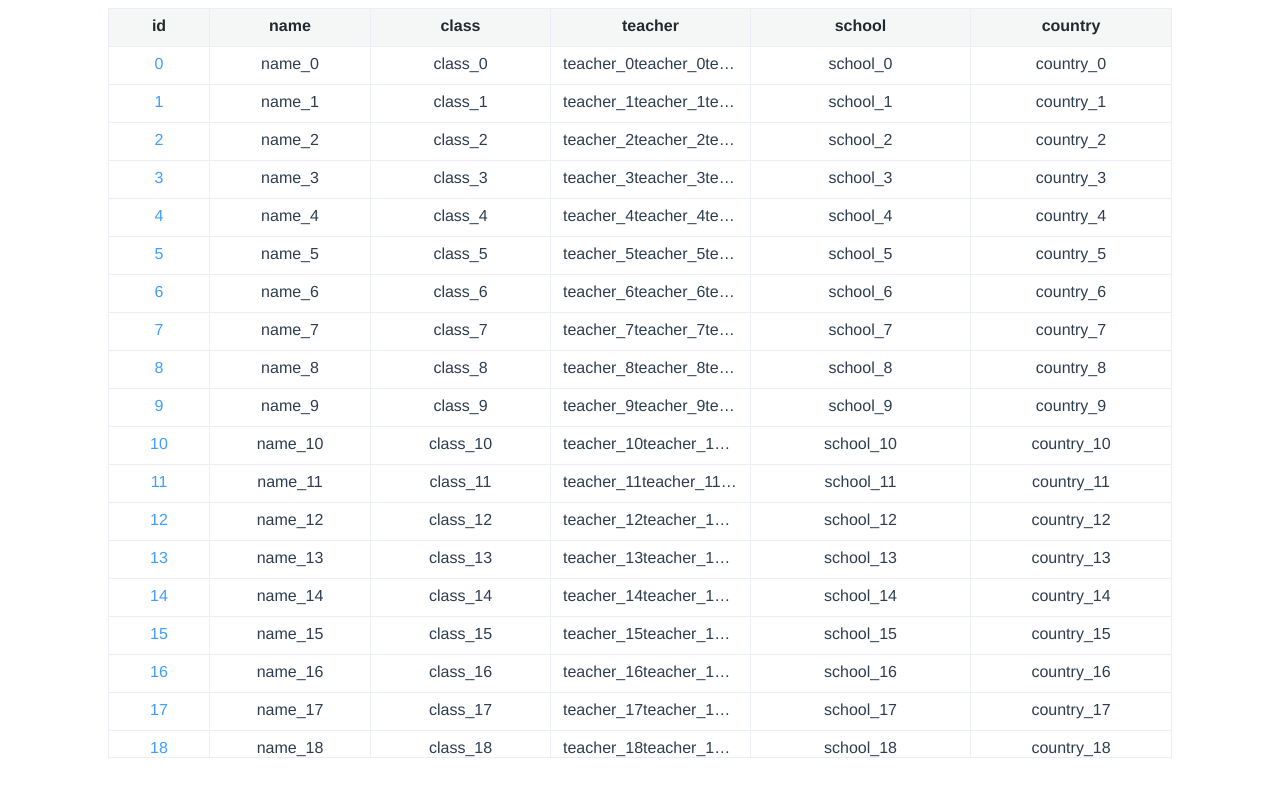
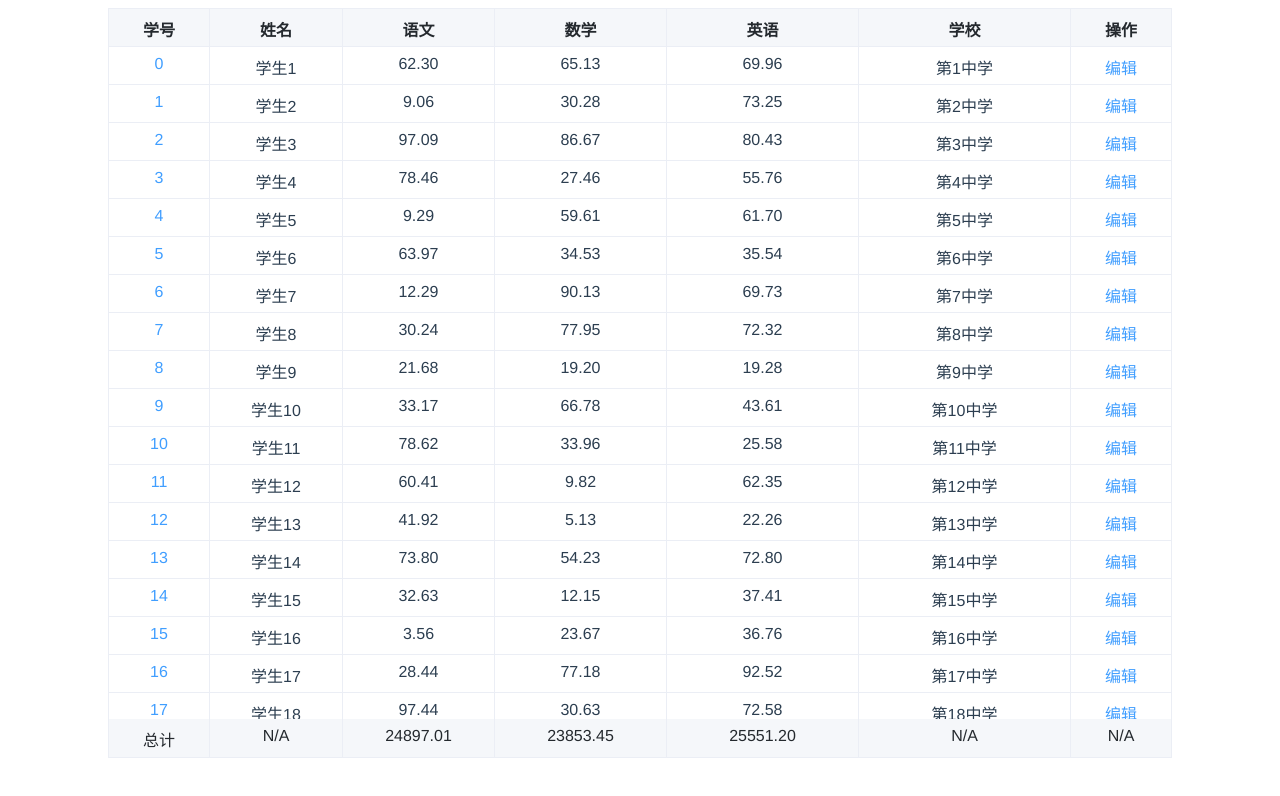
Before and after one commit to masonz/infinity-table, a Vue app: page / in a window 1280 px wide. Shown: the top 796 px of the page. Built offline with nearby package versions, Linux system fonts and the light colour scheme.

Commit message:
feat: Fixed table footer

```diff
--- a/src/App.vue
+++ b/src/App.vue
@@ -4,12 +4,20 @@
                     :data="data"
                     :column-defs="columnDefs"
                     :height="750"
-                    hover>
+                    hover
+                    summary>
       <template slot-scope="s"
                 slot="id">
-        <span @click="onClick(s.row)"
-              style="color: #409eff;">
+        <span class="clickable"
+              @click="onClick(`点击了学号${s.row.id}`)">
           {{ s.row.id }}
+        </span>
+      </template>
+      <template slot-scope="s"
+                slot="operation">
+        <span class="clickable"
+              @click="onClick(`编辑${s.row.name}`)">
+          编辑
         </span>
       </template>
     </infinity-table>
@@ -26,38 +34,29 @@ import InfinityTable from './components/InfinityTable.vue'
   },
 })
 export default class App extends Vue {
-  protected data: any[] = []
-
-  public mounted() {
-    this.data = []
-    for (let i = 0; i < 500; i++) {
-      this.data.push({
-        id: i,
-        name: `name_${i}`,
-        class: `class_${i}`,
-        teacher: `teacher_${i}teacher_${i}teacher_${i}`,
-        school: `school_${i}`,
-        country: `country_${i}`,
-      })
-    }
-  }
 
   get columnDefs() {
     const colunms: any[] = []
     const firstRow = this.data.find((row) => row.id === 1)
     if (firstRow) {
-      Object.keys(firstRow).forEach((key, i) => {
-        const column = {
+      const keyMaps = Object.keys(firstRow)
+      keyMaps.forEach((key, i) => {
+        const column: { [key: string]: any } = {
           filed: key,
-          title: key,
+          title: this.subjectKeyMaps[key],
           width: 100 + i * 20,
           fixed: '',
-          slot: i === 0,
+          slot: false,
         }
         if (i <= 0) {
+          column.width = ''
+          column.slot = true
           column.fixed = 'left'
+          column.summary = '总计'
         }
-        if (i >= 5) {
+        if (i === keyMaps.length - 1) {
+          column.width = ''
+          column.slot = true
           column.fixed = 'right'
         }
         colunms.push(column)
@@ -66,8 +65,40 @@ export default class App extends Vue {
     return colunms
   }
 
-  public onClick(row: any) {
-    alert(`自定义单元格: ${row.id}`)
+  get subjectKeyMaps(): { [key: string]: string } {
+    return {
+      id: '学号',
+      name: '姓名',
+      chinese: '语文',
+      math: '数学',
+      english: '英语',
+      school: '学校',
+      operation: '操作',
+    }
+  }
+  protected data: any[] = []
+
+  public mounted() {
+    this.data = []
+    for (let i = 0; i < 500; i++) {
+      this.data.push({
+        id: i,
+        name: `学生${i + 1}`,
+        chinese: `${this.randomGrade()}`,
+        math: `${this.randomGrade()}`,
+        english: `${this.randomGrade()}`,
+        school: `第${i + 1}中学`,
+        operation: '',
+      })
+    }
+  }
+
+  public onClick(label: string) {
+    alert(label)
+  }
+
+  private randomGrade(): string {
+    return (Math.random() * 100).toFixed(2)
   }
 }
 </script>
@@ -80,4 +111,9 @@ export default class App extends Vue {
   text-align: center;
   color: #2c3e50;
 }
+
+.clickable {
+  color: #409eff;
+  cursor: pointer;
+}
 </style>
--- a/src/components/InfinityTable.vue
+++ b/src/components/InfinityTable.vue
@@ -30,10 +30,10 @@
             </div>
           </div>
         </div>
-        <div ref="theadMiddle"
-             class="table__header-middle"
-             :style="theadMiddleWrapStyle">
-          <div :style="theadMiddleStyle">
+        <div ref="theadMiddleWrapper"
+             class="table__header-middle-wrapper">
+          <div ref="theadMiddle"
+               class="table__header-middle">
             <div class="infinity-table__row">
               <div class="infinity-table__cell header-label"
                    v-for="(column, i) in columns"
@@ -146,10 +146,47 @@
       <!-- 表格部分 -->
 
       <!-- 表格底部 -->
-      <div class="infinity-table__foot">
-        <div class="table__foot-left"></div>
-        <div class="table__foot-middle"></div>
-        <div class="table__foot-right"></div>
+      <div ref="tfoot"
+           class="infinity-table__footer"
+           v-show="showSummary">
+        <div ref="tfootLeft"
+             class="table__footer-left"
+             v-show="showLeftFixed">
+          <div class="infinity-table__row">
+            <div class="infinity-table__cell"
+                 v-for="(column, i) in leftColumnDefs"
+                 :key="`column_header-fixLeft-${i}`"
+                 :style="getColStyle(column)">
+              <span>{{ getSummary(column) }}</span>
+            </div>
+          </div>
+        </div>
+        <div ref="tfootRight"
+             class="table__footer-right"
+             v-show="showRightFixed">
+          <div class="infinity-table__row">
+            <div class="infinity-table__cell"
+                 v-for="(column, i) in rightColumnDefs"
+                 :key="`column_header-fixRight-${i}`"
+                 :style="getColStyle(column)">
+              <span>{{ getSummary(column)}}</span>
+            </div>
+          </div>
+        </div>
+        <div ref="tfootMiddleWrapper"
+             class="table__footer-middle-wrapper">
+          <div ref="tfootMiddle"
+               class="table__footer-middle">
+            <div class="infinity-table__row">
+              <div class="infinity-table__cell"
+                   v-for="(column, i) in columns"
+                   :key="`column_footer-${i}`"
+                   :style="getColStyle(column)">
+                <span>{{ getSummary(column) }}</span>
+              </div>
+            </div>
+          </div>
+        </div>
       </div>
       <!-- 表格底部 -->
 
@@ -163,9 +200,6 @@ import { Component, Prop, Vue } from 'vue-property-decorator'
 
 @Component
 export default class InfinityTable extends Vue {
-
-  //#endregion Data
-
   //#region Computed
 
   // table的动态样式
@@ -219,16 +253,29 @@ export default class InfinityTable extends Vue {
     return this.data.length * this.rowHeight
   }
 
+  // 是否显示底部合计
+  get showSummary() {
+    return this.summary !== false
+  }
+
+  //#endregion Computed
+
+  //#region Data
+
   // $refs declare
   public $refs!: {
     thead: HTMLElement
+    theadMiddle: HTMLElement
+    theadMiddleWrapper: HTMLElement
+    tfoot: HTMLElement
+    tfootMiddle: HTMLElement
+    tfootMiddleWrapper: HTMLElement
     tbody: HTMLElement
     tbodyLeft: HTMLElement
     tbodyRight: HTMLElement
     tbodyLeftScroll: HTMLElement
     tbodyRightScroll: HTMLElement,
   }
-  //#region Data
 
   // 表格高度
   @Prop({ default: 0 })
@@ -254,6 +301,10 @@ export default class InfinityTable extends Vue {
   @Prop({ default: false })
   private hover!: boolean
 
+  // 合计
+  @Prop({ default: false })
+  private summary!: boolean
+
   private rowData: any[] = []
   private scrollAnchor: number = 0
   private timer: any = null
@@ -261,15 +312,11 @@ export default class InfinityTable extends Vue {
   private tbodyStyle = {
     height: 'auto',
     top: '0',
+    paddingBottom: '0',
   }
   private tbodyMiddleViewStyle = {
     position: 'relative',
     marginRight: '0',
-  }
-  private theadMiddleWrapStyle = {}
-  private theadMiddleStyle = {
-    position: 'relative',
-    left: '0',
   }
   private tbodyLeftStyle = {
     position: 'relative',
@@ -284,7 +331,7 @@ export default class InfinityTable extends Vue {
 
   private hoverIndex: any = null
 
-  //#endregion Computed
+  //#endregion Data
 
   //#region Methods
 
@@ -324,6 +371,7 @@ export default class InfinityTable extends Vue {
     this.updateRenderRowIndex()
     this.renderTableHeader()
     this.renderTableBody()
+    this.renderTableFooter()
     this.setScrollListener()
 
     // let observer = new window.ResizeObserver(this.onResize)
@@ -338,11 +386,18 @@ export default class InfinityTable extends Vue {
    * 表头区域渲染
    */
   public renderTableHeader() {
-    this.theadMiddleWrapStyle = {
-      marginRight: this.colFixedRightWidth
-        ? `${this.colFixedRightWidth}px`
-        : '0px',
-    }
+    this.$refs.theadMiddleWrapper.style.marginRight = `${
+      this.colFixedRightWidth
+    }px`
+  }
+
+  /**
+   * 表底区域渲染
+   */
+  public renderTableFooter() {
+    this.$refs.tfootMiddleWrapper.style.marginRight = `${
+      this.colFixedRightWidth
+    }px`
   }
 
   /**
@@ -367,6 +422,9 @@ export default class InfinityTable extends Vue {
     this.tbodyStyle.top = thead
       ? thead.clientHeight + 'px'
       : this.tbodyStyle.top
+    if (this.$refs.tfoot) {
+      this.tbodyStyle.paddingBottom = this.$refs.tfoot.clientHeight + 'px'
+    }
   }
 
   public onMouseEnter(index: number) {
@@ -381,10 +439,6 @@ export default class InfinityTable extends Vue {
       return
     }
     this.hoverIndex = null
-  }
-
-  public compile(template: string) {
-    return Vue.compile(template)
   }
 
   /**
@@ -409,7 +463,10 @@ export default class InfinityTable extends Vue {
   private onScroll(ev: Event) {
     this.hoverIndex = null
     const el = ev.target as Element
-    this.theadMiddleStyle.left = -el.scrollLeft + 'px'
+    this.$refs.theadMiddle.style.left = -el.scrollLeft + 'px'
+    if (this.$refs.tfootMiddle) {
+      this.$refs.tfootMiddle.style.left = -el.scrollLeft + 'px'
+    }
     if (this.$refs.tbodyLeftScroll) {
       this.$refs.tbodyLeftScroll.style.top = -el.scrollTop + 'px'
     }
@@ -434,12 +491,28 @@ export default class InfinityTable extends Vue {
     this.scrollAnchor = this.$refs.tbody.scrollTop
   }
 
+  /**
+   * 获取合计值
+   * @param {any} column
+   * @returns string | number
+   */
+  private getSummary(column: any): string | number {
+    if (column.summary !== undefined) {
+      return column.summary
+    }
+    const summary = this.data
+      .map((d) => d[column.filed])
+      .reduce((d1, d2) => parseFloat(d1) + parseFloat(d2), 0)
+    return isNaN(summary) ? 'N/A' : summary.toFixed(2)
+  }
+
   //#endregion Methods
 }
 </script>
 
 <style lang="scss">
 $border-color: #ebeef5;
+$background-color: #f5f7fa;
 $hover-color: #f5f7fa;
 $black-color: #24292e;
 
@@ -474,7 +547,6 @@ $black-color: #24292e;
 }
 
 .infinity-table__row {
-  // display: block;
   display: flex;
   white-space: nowrap;
   width: 100%;
@@ -492,11 +564,11 @@ $black-color: #24292e;
   left: 0;
   width: 100%;
   overflow: hidden;
-  background-color: #f5f7f7;
+  background-color: $background-color;
   color: rgba(0, 0, 0, 0.54);
 
   .table__header-left,
-  .table__header-middle,
+  .table__header-middle-wrapper,
   .table__header-right {
     display: inline-block;
     box-sizing: border-box;
@@ -504,7 +576,7 @@ $black-color: #24292e;
     overflow: hidden;
   }
 
-  .table__header-middle {
+  .table__header-middle-wrapper {
     display: block;
   }
 
@@ -521,6 +593,10 @@ $black-color: #24292e;
   .infinity-table__cell {
     color: $black-color;
     font-weight: bold;
+  }
+
+  .table__header-middle {
+    position: relative;
   }
 }
 
@@ -566,7 +642,6 @@ $black-color: #24292e;
 
   .table__body-containner {
     position: relative;
-    scroll-behavior: smooth;
   }
 }
 
@@ -594,4 +669,46 @@ $black-color: #24292e;
     }
   }
 }
+
+.infinity-table__footer {
+  position: absolute;
+  bottom: 0;
+  left: 0;
+  width: 100%;
+  overflow: hidden;
+  background-color: $background-color;
+  color: rgba(0, 0, 0, 0.54);
+
+  .table__footer-left,
+  .table__footer-middle-wrapper,
+  .table__footer-right {
+    display: inline-block;
+    box-sizing: border-box;
+    height: 100%;
+    overflow: hidden;
+  }
+
+  .table__footer-middle-wrapper {
+    display: block;
+  }
+
+  .table__footer-left {
+    float: left;
+    border-right: 1px solid $border-color;
+  }
+
+  .table__footer-right {
+    float: right;
+    border-left: 1px solid $border-color;
+  }
+
+  .infinity-table__cell {
+    color: $black-color;
+    border-bottom: none;
+  }
+
+  .table__footer-middle {
+    position: relative;
+  }
+}
 </style>
```
